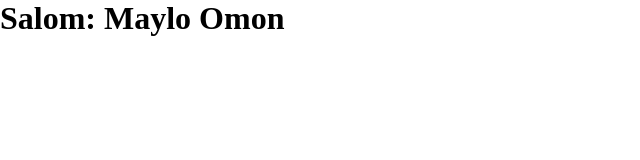
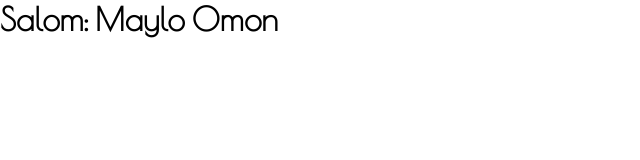
Before and after one commit to asakew/mahliyo-omon, a plain HTML site: page index.html in a window 1280 px wide. Shown: the whole page, without its empty margins (0-640 px from the left). Drawn offline with nearby package versions, Linux system fonts and the light colour scheme.

Commit message:
font-family: Poiret One

```diff
--- a/index.html
+++ b/index.html
@@ -3,6 +3,7 @@
 	<head>
 		<meta charset="UTF-8">
 		<title>Salom: Maylo Omon</title>
+		<link href="https://fonts.googleapis.com/css2?family=Poiret+One&display=swap" rel="stylesheet">
 		<link rel="stylesheet" href="css/main.css">
 	</head>
 	<body>
--- a/sass/main.sass
+++ b/sass/main.sass
@@ -16,5 +16,6 @@ $kuk: #0008FF
 	margin: 0
 
 body
+	font-family: 'Poiret One', cursive
 	font-size: 1em
 	@include oqFon($oq, black)
```
Also changed, not shown: css/main.css, 1 other file.
